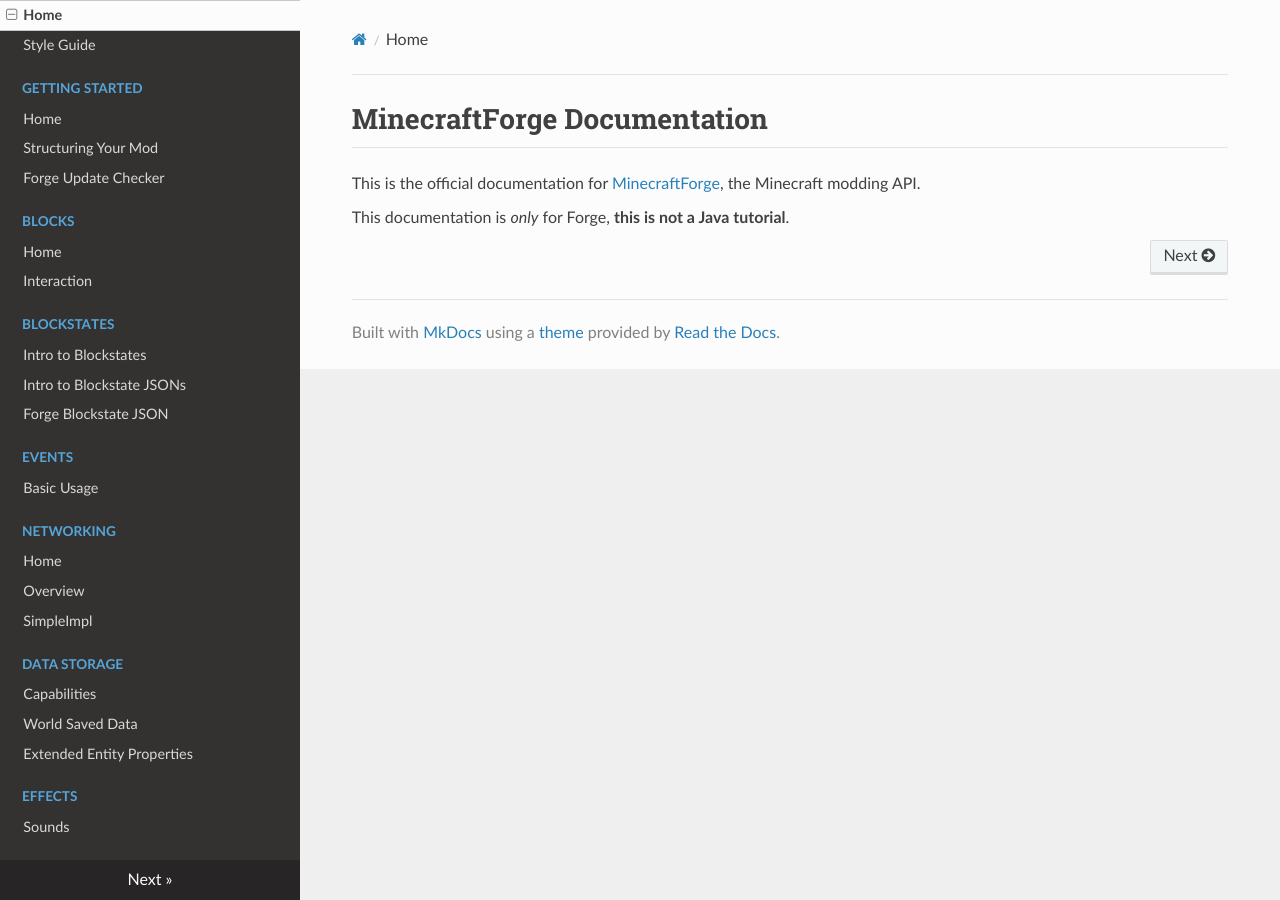
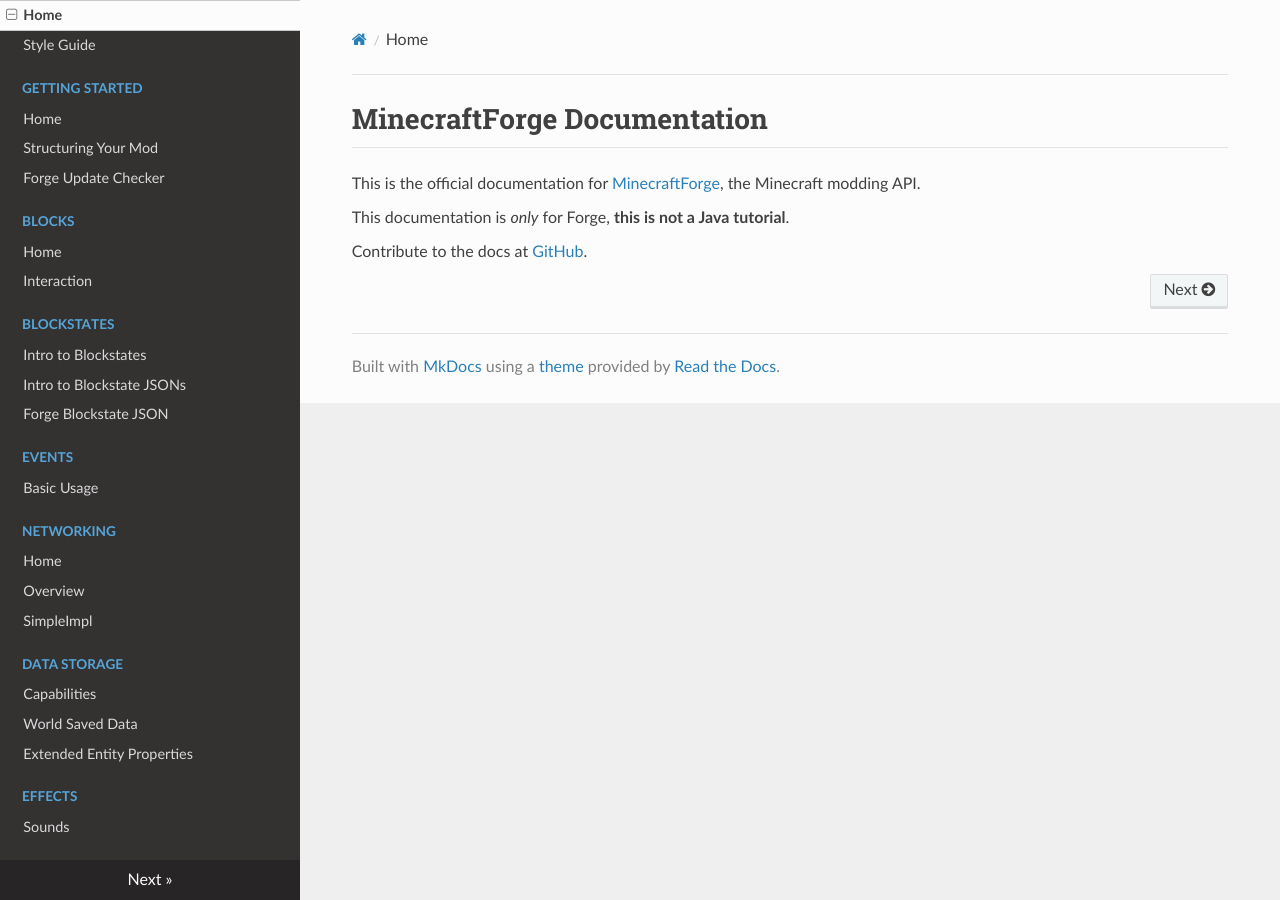
Before and after one commit to MinecraftForge/Documentation, an MkDocs documentation site: the page built from docs/index.md, in a window 1280 px wide. Built offline with MkDocs 1.6.1, drawn with Linux system fonts in a browser that asks for light colours; nearby versions of some CDN libraries; old or Windows-style settings are respelled for this version of MkDocs.

Commit message:
Add contribution link

```diff
--- a/docs/index.md
+++ b/docs/index.md
@@ -5,4 +5,7 @@ This is the official documentation for [MinecraftForge], the Minecraft modding A
 
 This documentation is _only_ for Forge, **this is not a Java tutorial**.
 
+Contribute to the docs at [GitHub].
+
 [MinecraftForge]: http://minecraftforge.net
+[GitHub]: http://github.com/MinecraftForge/Documentation
```
